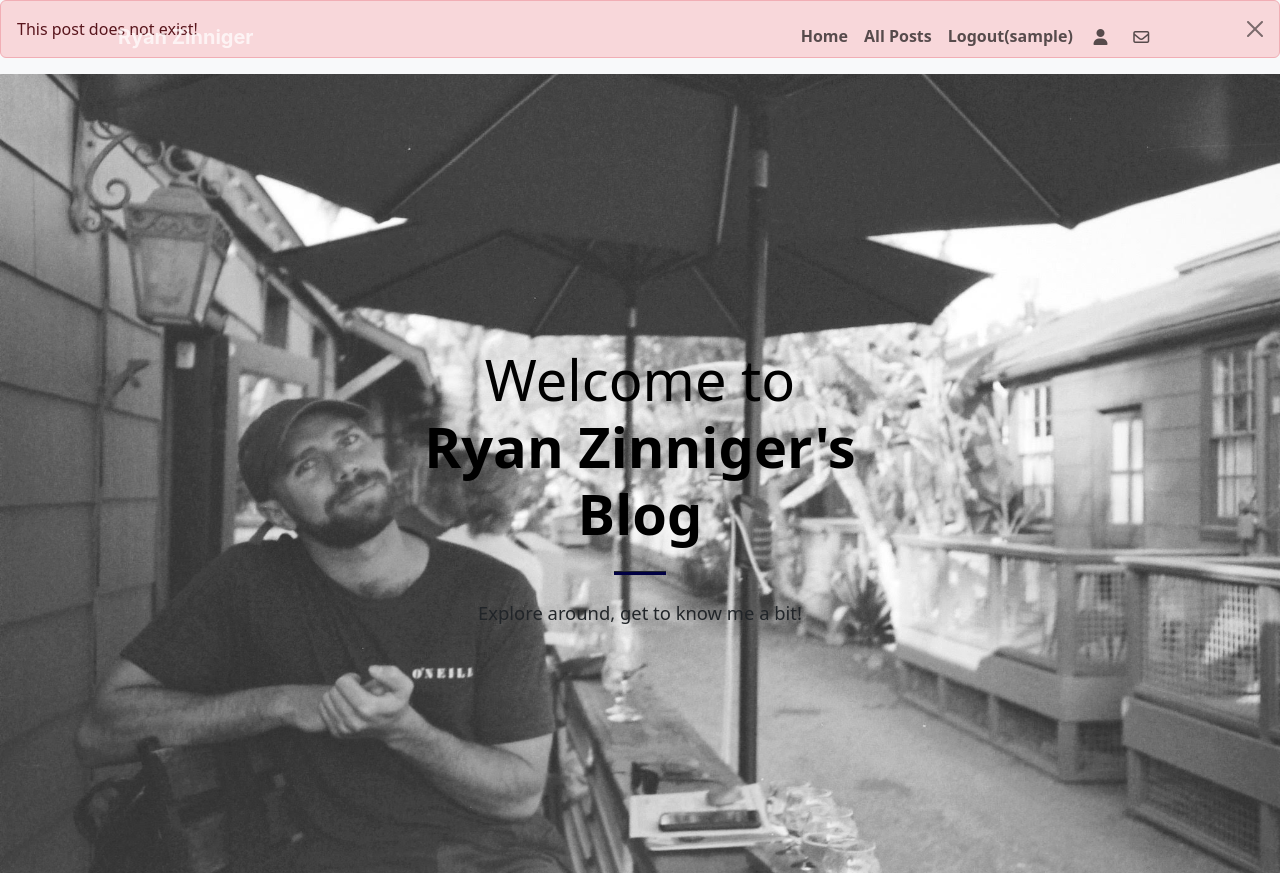
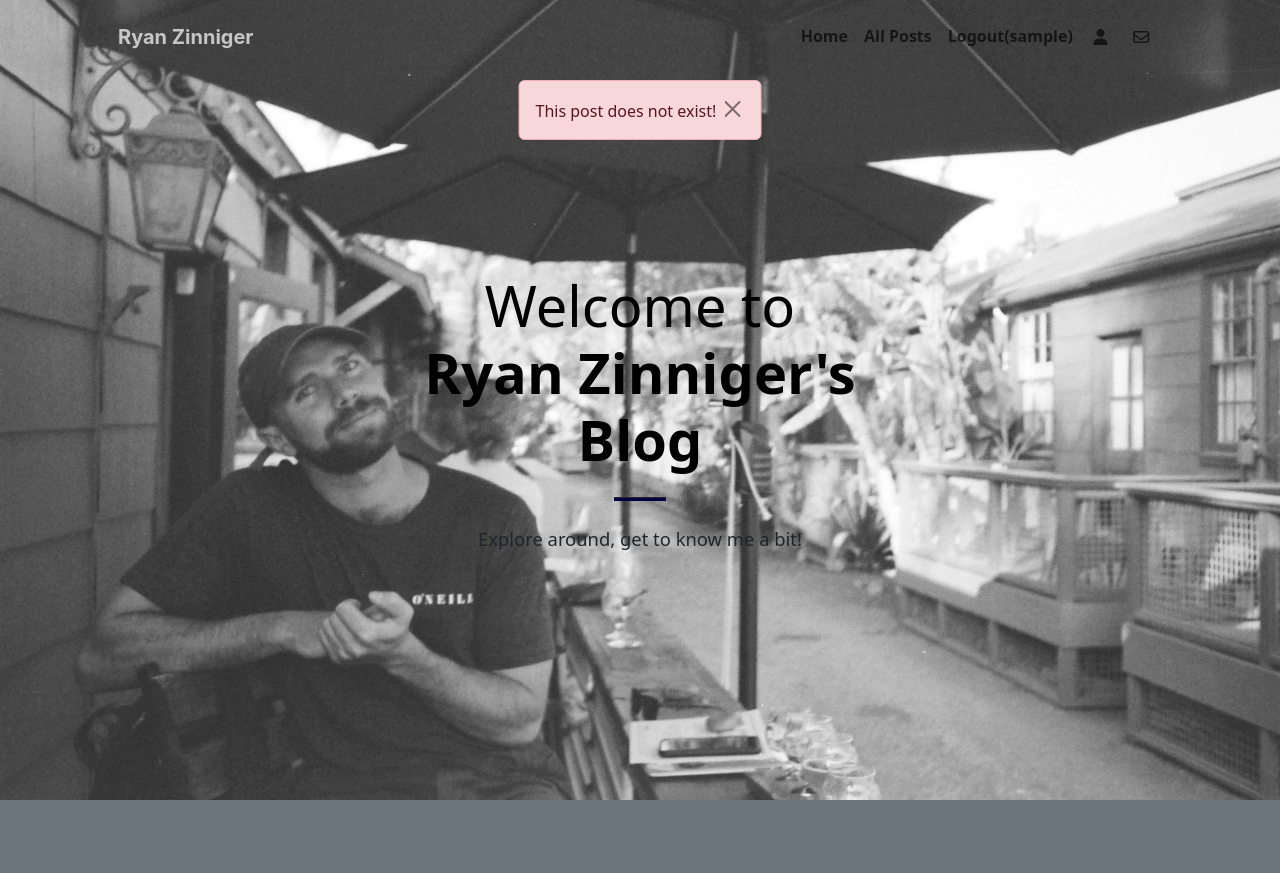
Before and after one commit to ryzinn18/PersonalBlog, a Flask app: page /edit-post/1 in a window 1280 px wide. Shown: the top 873 px of the page. Run offline with Flask 2, Linux system fonts and the light colour scheme; the visitor is signed in with stand-in values (Sample User, id 1); data comes from the database, SQL or seed files in the repository; data that the repository does not hold is empty; some libraries are stand-ins or nearby versions.

Commit message:
Repositioned flashes from behind navbar

```diff
--- a/website/static/styles.css
+++ b/website/static/styles.css
@@ -195,3 +195,10 @@
   background-attachment: scroll;
   background-size: cover;
 }
+
+div.alert {
+  position: fixed;
+  left: 50%;
+  top: 10%;
+  transform: translate(-50%, 0);
+}
--- a/website/templates/base.html
+++ b/website/templates/base.html
@@ -52,7 +52,7 @@
         {% if messages %}
             {% for category, message in messages %}
                 {% if category == "error" %}
-                <div class="alert alert-danger alert-dismissible fade show" role="alert">
+                <div class="alert alert-danger alert-dismissable fade show" role="alert">
                     {{ message }}
                     <button type="button" class="btn-close" data-bs-dismiss="alert"></button>
                 </div>
--- a/website/templates/post.html
+++ b/website/templates/post.html
@@ -54,7 +54,7 @@
                 </div>
                 <form class="input-group mb-3" method="POST" action="/create-comment/{{post.id}}" id="create-comment-{{post.id}}">
                     <input type="text" id="comment-text" name="text" class="form-control" placeholder="Leave a comment..."/>
-                    <button type="submit" class="btn btn-dark" >Comment</button>
+                    <button type="submit" class="btn btn-dark">Comment</button>
                 </form>
             </div>
         </div>
--- a/website/views.py
+++ b/website/views.py
@@ -138,11 +138,11 @@
 def create_comment(post_id):
 
     text = request.form.get("text")
+    post = Post.query.filter_by(id=post_id).first()
+
     if not text:
         flash("Comment cannot be empty!", category="error")
-        # return jsonify({"error": "Comment cannot be empty!", "status": 400})
-
-    post = Post.query.filter_by(id=post_id).first()
+        return render_template("post.html", user=current_user, post=post)
     if not post:
         flash("Post does not exist!", category="error")
         return jsonify({"error": "Post does not exist!", "status": 400})
@@ -152,7 +152,6 @@
         db.session.add(comment)
         db.session.commit()
         return render_template("post.html", user=current_user, post=post)
-        # return jsonify({"text": text, "id": comment.id, "author": comment.author, "status": 200})
 
     return redirect(url_for("views.all_posts"))
 
```
